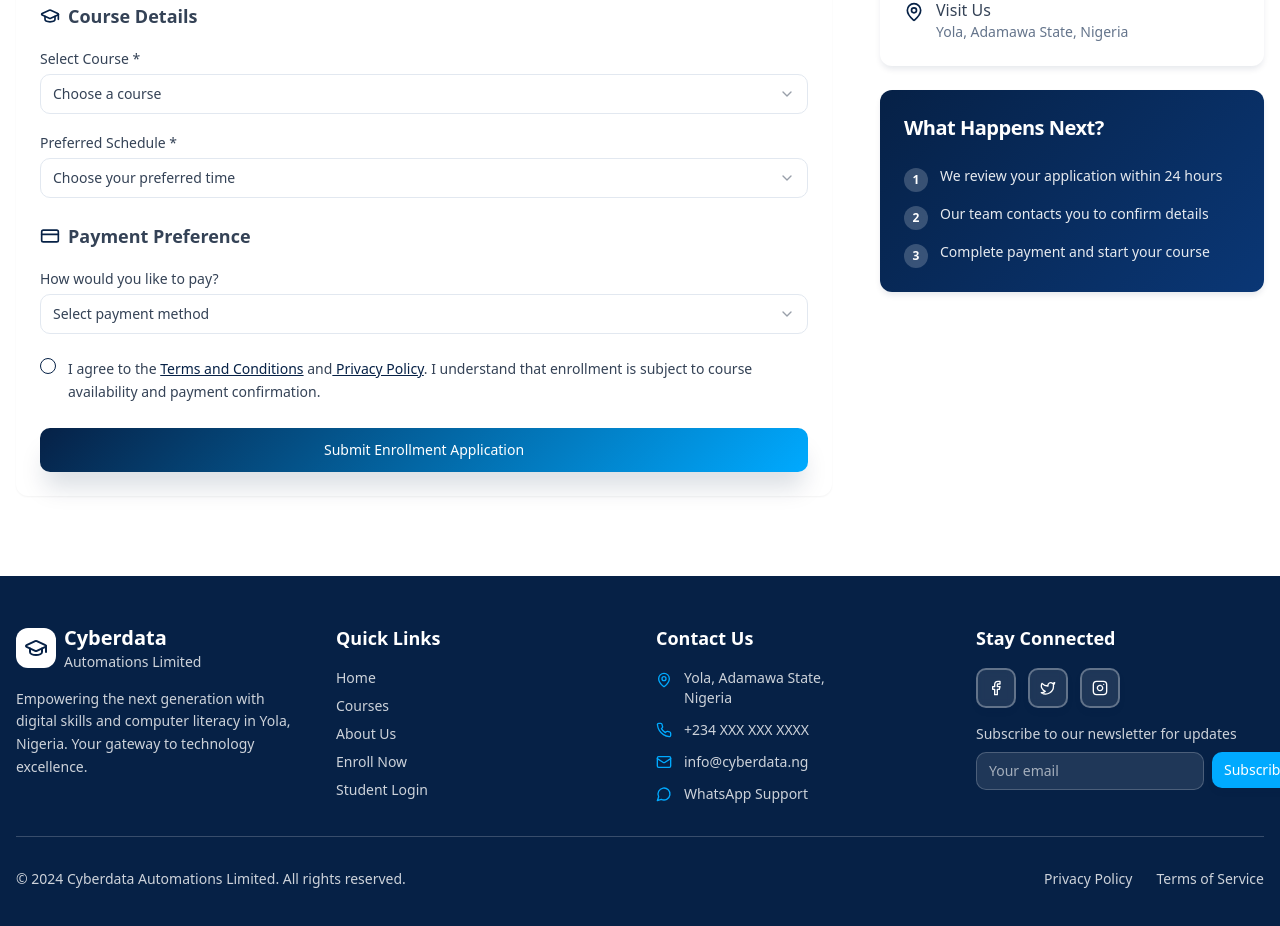
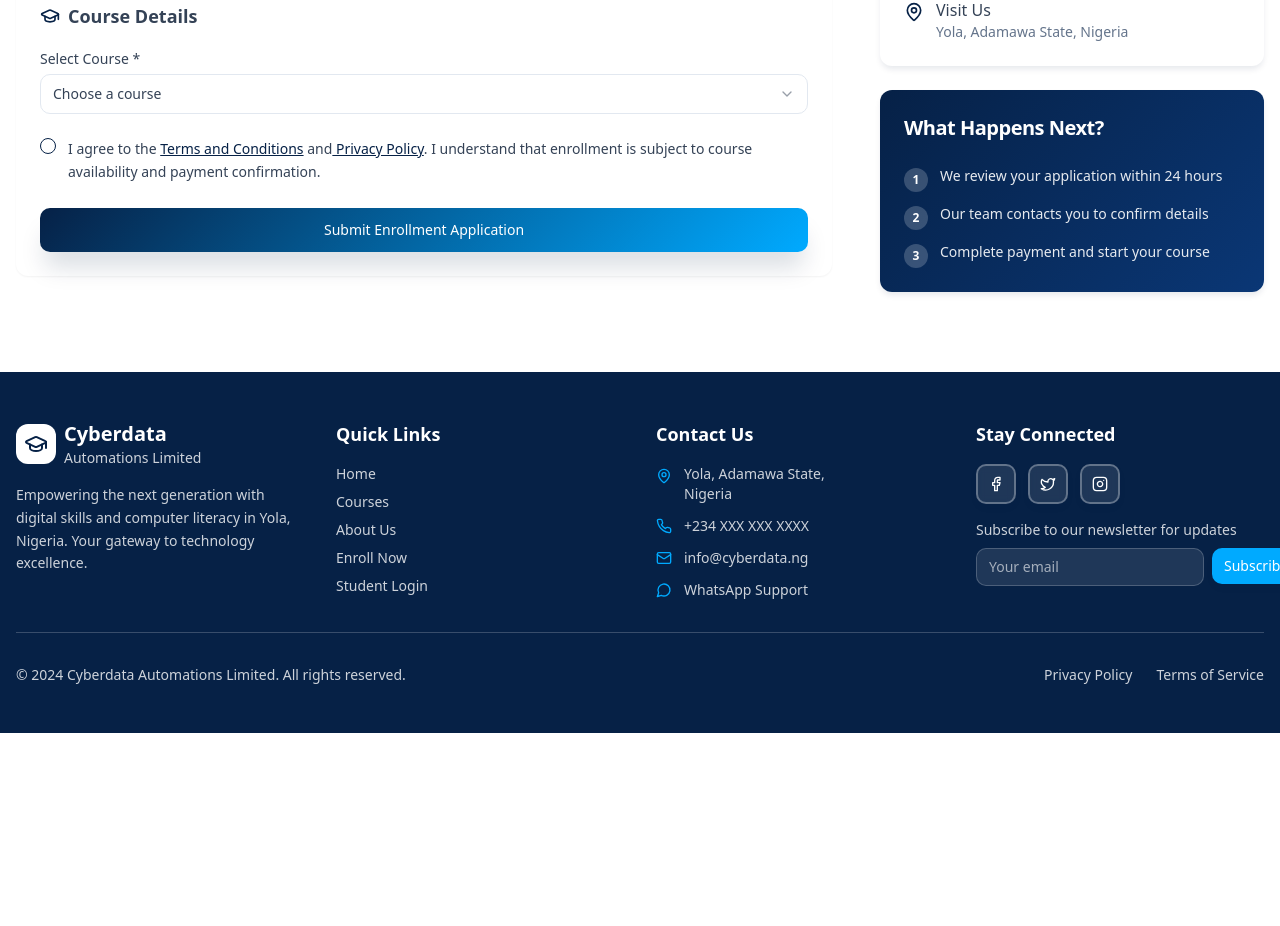
Before and after one commit to DavidManiIbrahim/cyberdata-automations-limited, a React (Vite) app: page /enroll in a window 1280 px wide. Shown: the part 915-1841 px from the top of the page. After the commit the page ends 1648 px from the top, so only its background shows below. Built offline with nearby package versions, Linux system fonts and the light colour scheme.

Commit message:
Remove schedule and payment method

```diff
--- a/src/pages/Enroll.tsx
+++ b/src/pages/Enroll.tsx
@@ -16,8 +16,6 @@ import {
   Phone,
   MapPin,
   GraduationCap,
-  Calendar,
-  CreditCard,
   CheckCircle,
   Clock,
   Award
@@ -35,8 +33,6 @@ const Enroll = () => {
     phone: "",
     address: "",
     course: selectedCourse,
-    schedule: "",
-    paymentMethod: "",
     agreeTerms: false
   });
 
@@ -51,12 +47,6 @@ const Enroll = () => {
     "E-commerce & Online Business"
   ];
 
-  const schedules = [
-    "Morning (9:00 AM - 12:00 PM)",
-    "Afternoon (2:00 PM - 5:00 PM)",
-    "Evening (6:00 PM - 9:00 PM)",
-    "Weekend (Saturday & Sunday)"
-  ];
 
   const handleInputChange = (field: string, value: string | boolean) => {
     setFormData(prev => ({
@@ -203,43 +193,6 @@ const Enroll = () => {
                           </SelectContent>
                         </Select>
                       </div>
-                      <div>
-                        <Label htmlFor="schedule">Preferred Schedule *</Label>
-                        <Select value={formData.schedule} onValueChange={(value) => handleInputChange("schedule", value)}>
-                          <SelectTrigger className="mt-1">
-                            <SelectValue placeholder="Choose your preferred time" />
-                          </SelectTrigger>
-                          <SelectContent>
-                            {schedules.map((schedule) => (
-                              <SelectItem key={schedule} value={schedule}>
-                                {schedule}
-                              </SelectItem>
-                            ))}
-                          </SelectContent>
-                        </Select>
-                      </div>
-                    </div>
-
-                    {/* Payment Method */}
-                    <div className="space-y-4">
-                      <h3 className="text-lg font-semibold text-foreground flex items-center">
-                        <CreditCard className="mr-2 h-5 w-5 text-primary" />
-                        Payment Preference
-                      </h3>
-                      <div>
-                        <Label htmlFor="paymentMethod">How would you like to pay?</Label>
-                        <Select value={formData.paymentMethod} onValueChange={(value) => handleInputChange("paymentMethod", value)}>
-                          <SelectTrigger className="mt-1">
-                            <SelectValue placeholder="Select payment method" />
-                          </SelectTrigger>
-                          <SelectContent>
-                            <SelectItem value="full-upfront">Pay Full Amount Upfront</SelectItem>
-                            <SelectItem value="installments">Pay in Installments</SelectItem>
-                            <SelectItem value="bank-transfer">Bank Transfer</SelectItem>
-                            <SelectItem value="cash">Cash Payment at Center</SelectItem>
-                          </SelectContent>
-                        </Select>
-                      </div>
                     </div>
 
                     {/* Terms and Conditions */}
```
